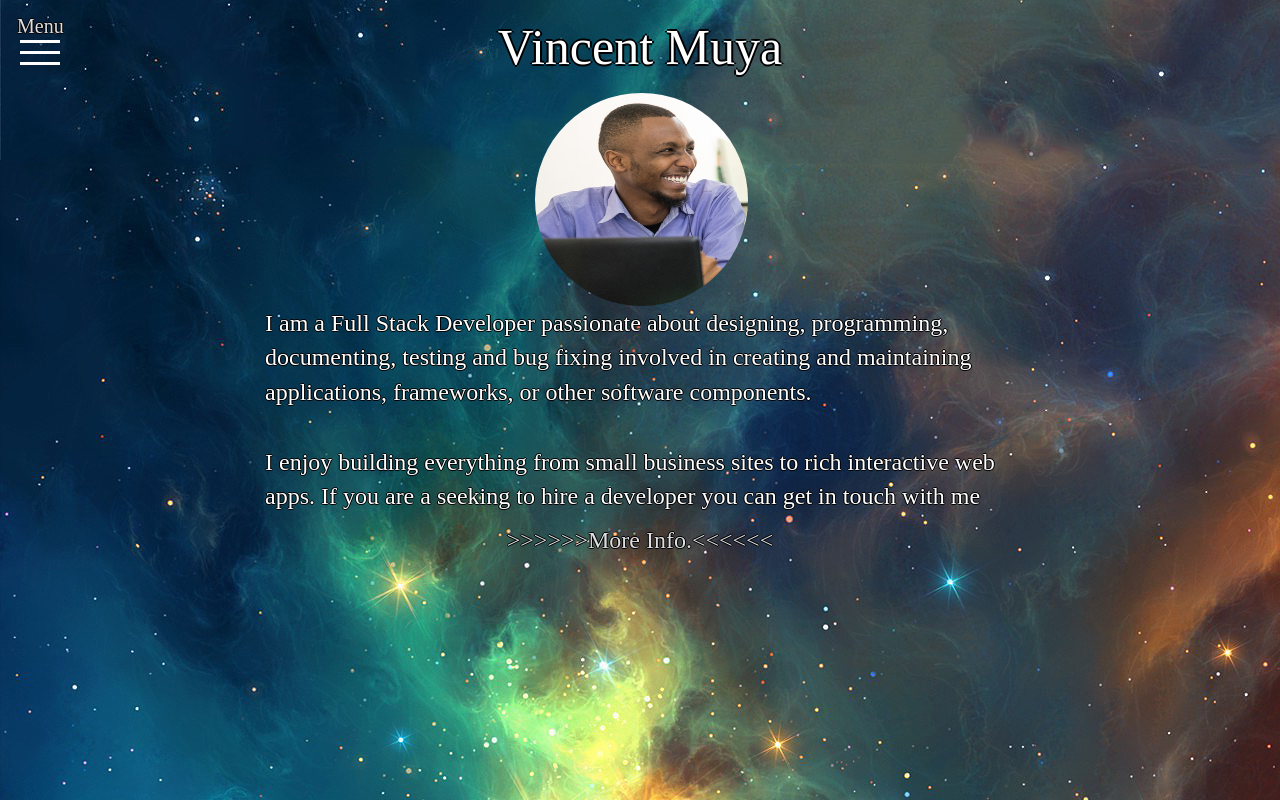
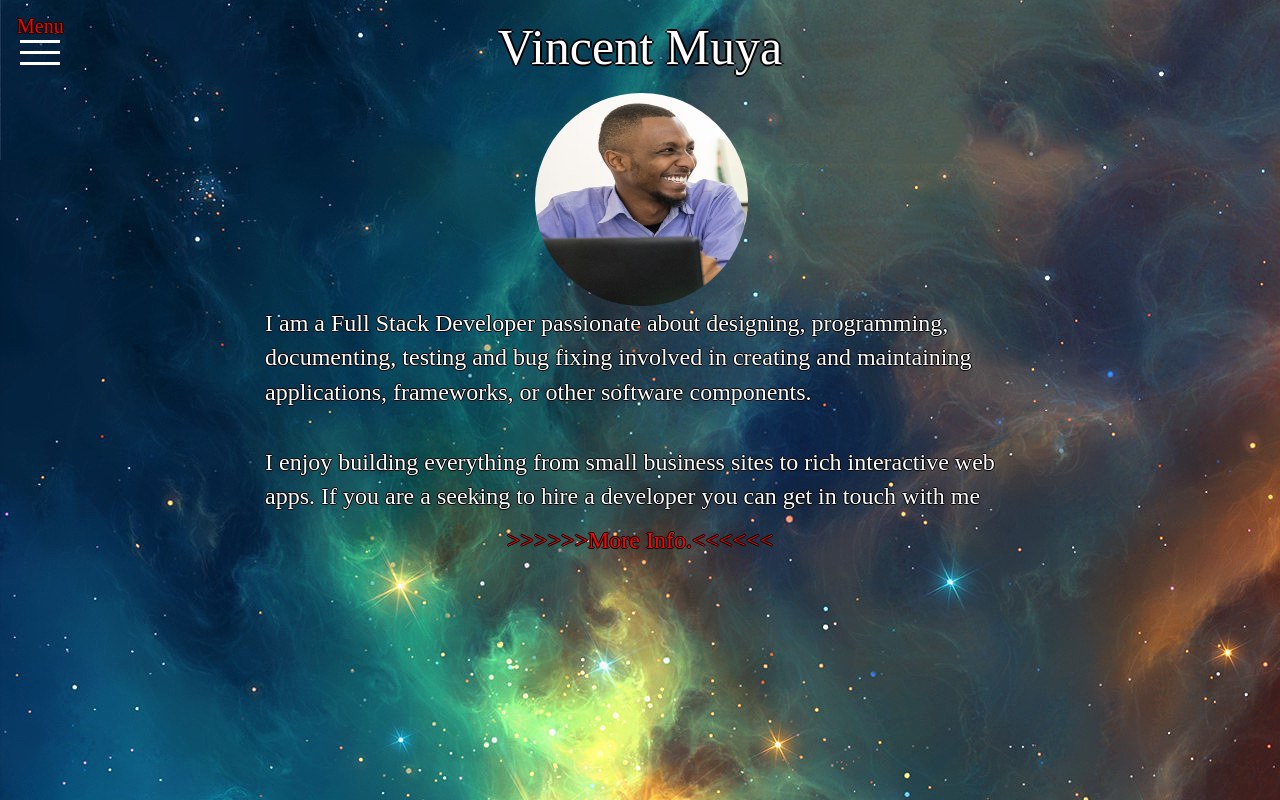
Before and after one commit to vincentmuya/vincentmuya.github.io, a Django app: page / in a window 1280 px wide. Run offline with Django 3.2, Linux system fonts and the light colour scheme; some libraries are stand-ins or nearby versions; some web fonts are replaced.

Commit message:
highlighted menu link and more info link

```diff
--- a/muya/templates/index.html
+++ b/muya/templates/index.html
@@ -35,7 +35,7 @@
   }
   #pointer{
     cursor: default;
-    color: #dedfe2;
+    color: red;
     text-align: center;
     margin: 0px;
   }
--- a/muya/templates/navbar.html
+++ b/muya/templates/navbar.html
@@ -26,7 +26,7 @@
 .p{
   top: 12px;
   position: absolute;
-  color: #dedfe2;
+  color: red;
   text-shadow: -1px 0 black, 0 1px black, 1px 0 black, 0 -1px black;
   left: 17px;
   font-size: 20px;
```
